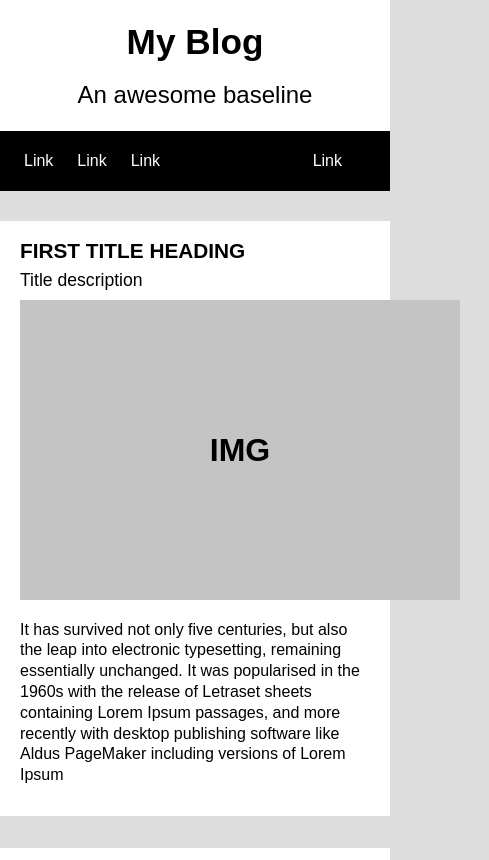
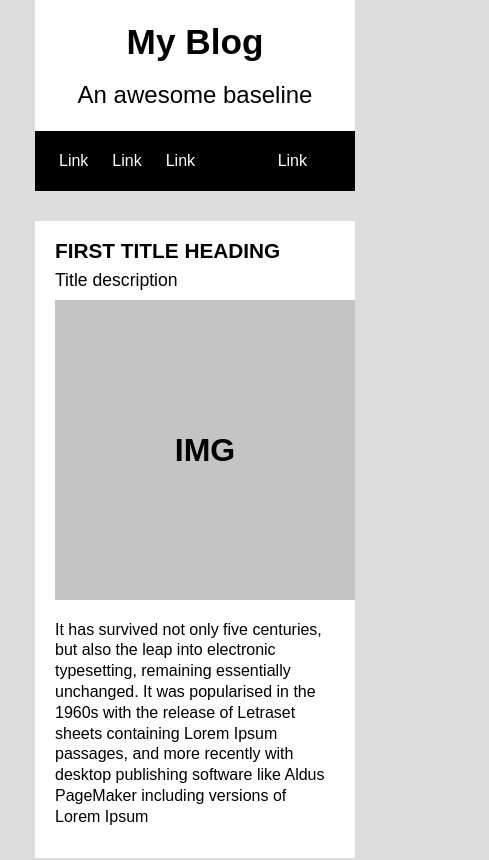
Before and after one commit to raphael94360/my-blog, a React (Create React App) app: page / in a window 390 px wide. Shown: the top 860 px of the page, 489 px wide, since content can reach past the window. Built offline with nearby package versions, Linux system fonts and the light colour scheme.

Commit message:
modification media responsive

```diff
--- a/src/assets/css/content.scss
+++ b/src/assets/css/content.scss
@@ -1,11 +1,13 @@
 .content {
   display: flex;
   flex-direction: column;
+
   @include large {
     max-width: 1024px;
     flex-direction: row;
     justify-content: space-between;
   }
+
   @include xlarge {
     max-width: 1240px;
   }
@@ -41,7 +43,7 @@
       }
 
       div {
-        width: 440px;
+        min-width: 300px;
         height: 300px;
         background-color: #c4c4c4;
         display: flex;
@@ -50,6 +52,10 @@
         font-size: 2rem;
         font-weight: bold;
         margin-bottom: 20px;
+
+        @include small {
+
+        }
 
         @include medium {
           width: 720px;
--- a/src/assets/css/general.scss
+++ b/src/assets/css/general.scss
@@ -7,8 +7,12 @@ body {
 }
 
 .container {
-    max-width: 500px;
+    max-width: 320px;
     margin: 0 auto;
+
+    @include small {
+        max-width: 600px;
+    }
 
     @include medium {
         max-width: 768px;
@@ -19,6 +23,6 @@ body {
     }
 
     @include xlarge {
-        max-width: 1240px;
+        max-width: 1366px;
     }
 }
--- a/src/assets/css/media.scss
+++ b/src/assets/css/media.scss
@@ -1,3 +1,10 @@
+@mixin small {
+    @media (min-width: 600px) {
+        @content;
+    }
+}
+
+
 @mixin medium {
     @media (min-width: 768px) {
         @content;
@@ -11,7 +18,7 @@
 }
 
 @mixin xlarge {
-    @media (min-width: 1240px) {
+    @media (min-width: 1366px) {
         @content;
     }
 }
```
